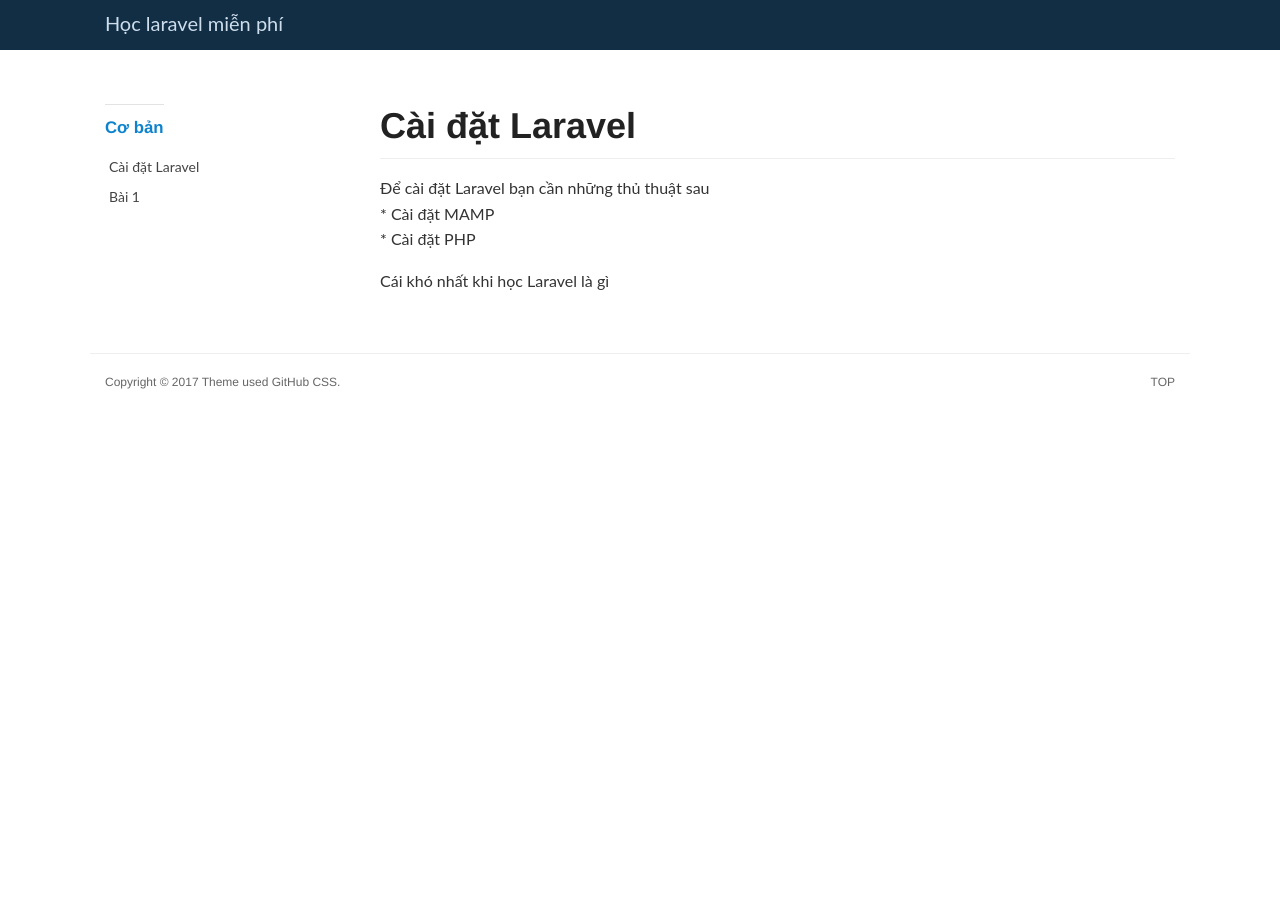
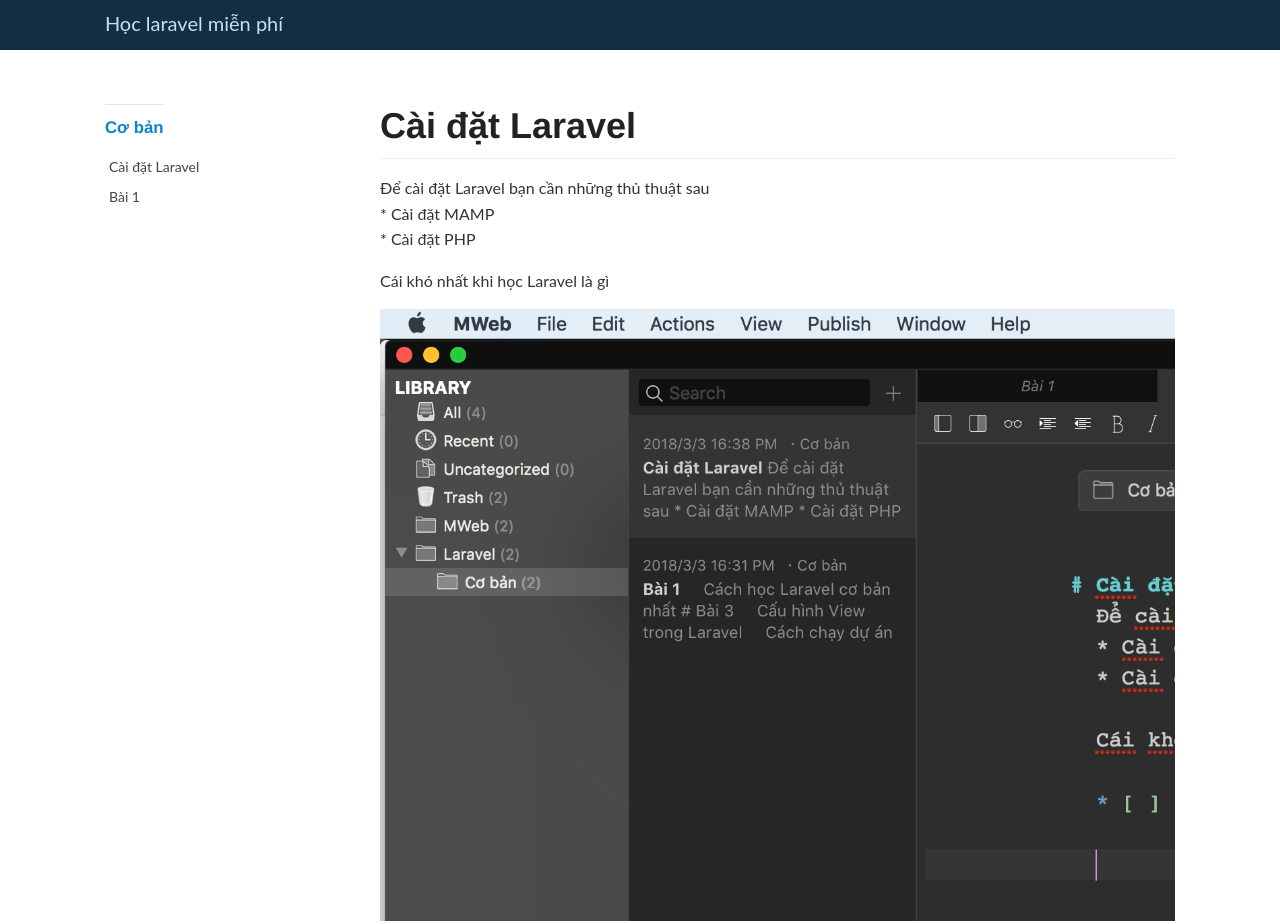
Before and after one commit to huynhtong/laravel, a plain HTML site: page index.html in a window 1280 px wide. Shown: the top 924 px of the page. Before the commit the page ends 800 px from the top, so only its background shows below. Drawn offline with Linux system fonts and the light colour scheme.

Commit message:
2018-03-03 20:41:21

```diff
--- a/index.html
+++ b/index.html
@@ -96,6 +96,13 @@
 
 <p>Cái khó nhất khi học Laravel là gì</p>
 
+<ul>
+<li class="task-list-item"><input disabled="disabled" type="checkbox" />
+</li>
+</ul>
+
+<p><img src="media/15200699329720/Screen%20Shot%202018-03-03%20at%208.40.55%20PM.png" alt="Screen Shot 2018-03-03 at 8.40.55 P"/></p>
+
 
 		</div>
 
```
Also changed, not shown: 15200699329720.html (+7 -0 lines), all.html (+7 -0 lines), laravel-co-ban.html (+7 -0 lines), media/15200699329720/Screen Shot 2018-03-03 at 8.40.55 PM.png (added).
